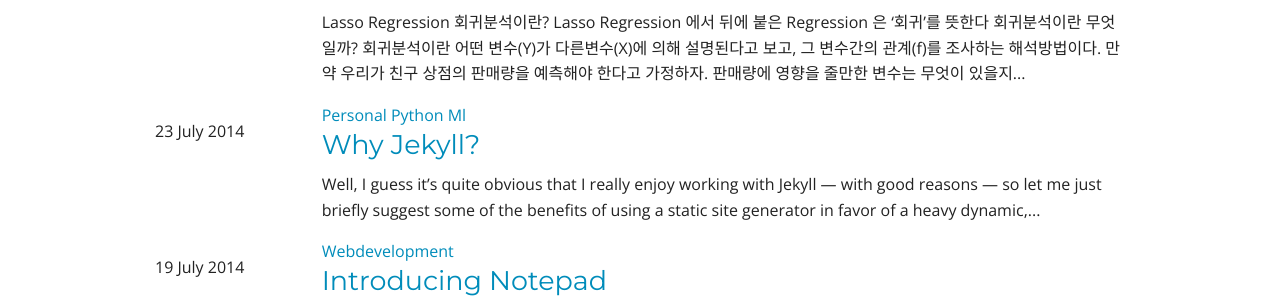
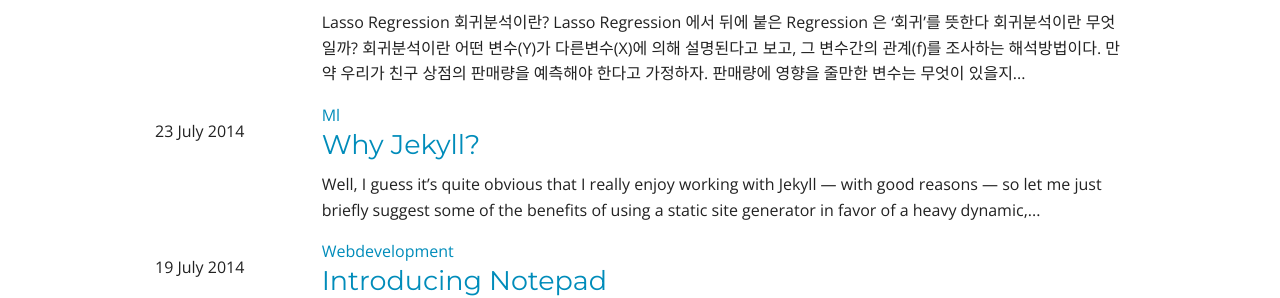
Before and after one commit to zimkjh/zimkjh.github.io, a Jekyll site: the page built from index.html, in a window 1280 px wide. Shown: the part 337-635 px from the top of the page. Built offline with Jekyll 4.4.1, drawn with Linux system fonts in a browser that asks for light colours; nearby versions of some CDN libraries; the list of posts is cut into pages by our own code.

Commit message:
Update 2018-02-12-Lasso-Regression.md

```diff
--- a/_posts/2018-02-12-Lasso-Regression.md
+++ b/_posts/2018-02-12-Lasso-Regression.md
@@ -6,13 +6,11 @@ featured: true
 comments: true
 title: 공부하며 기록한 Lasso Regression
 description: '디자인팀 과제로 '
-tags: JoHyun ML
+tags: JoHyun ML Python
 html header: >-
   <script type="text/javascript"
   src="http://cdn.mathjax.org/mathjax/latest/MathJax.js?config=TeX-AMS-MML_HTMLorMML"></script>
 categories:
-  - personal
-  - python
   - ML
 ---
 # Lasso Regression
```
